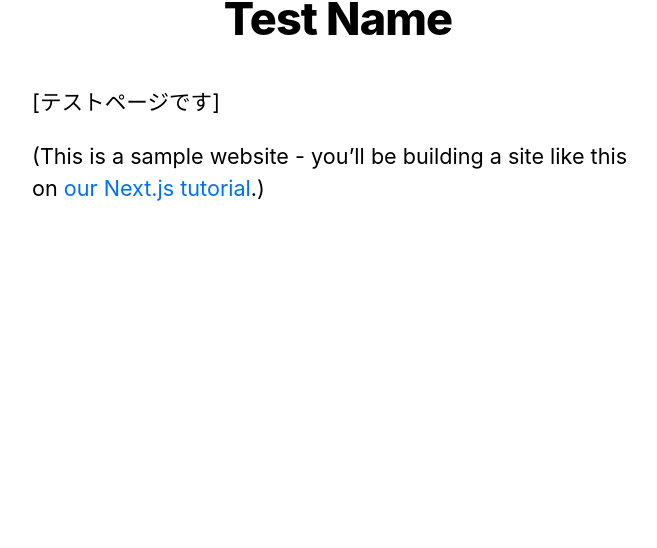
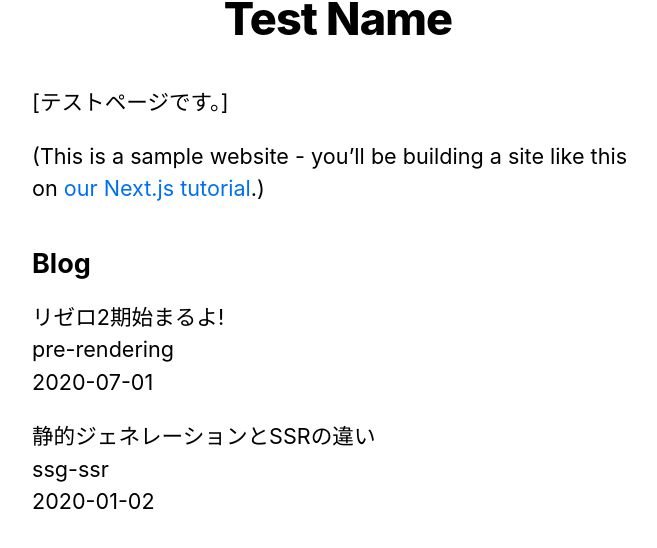
Before and after one commit to budou114/nextjs-blog, a Next.js app: page / in a window 1280 px wide. Shown: the part 224-772 px from the top of the page, without its empty margins (302-959 px from the left). Built offline with nearby package versions, Linux system fonts and the light colour scheme.

Commit message:
getStaticProps

```diff
--- /dev/null
+++ b/lib/posts.js
@@ -0,0 +1,37 @@
+import fs from 'fs';
+import path from 'path';
+import matter from 'gray-matter';
+
+const postsDirectory = path.join(process.cwd(), 'posts');
+
+export function getSortedPostsData() {
+  // Get file names under /posts
+  const fileNames = fs.readdirSync(postsDirectory);
+  const allPostsData = fileNames.map((fileName) => {
+    // Remove ".md" from file name to get id
+    const id = fileName.replace(/\.md$/, '');
+
+    // Read markdown file as string
+    const fullPath = path.join(postsDirectory, fileName);
+    const fileContents = fs.readFileSync(fullPath, 'utf8');
+
+    // Use gray-matter to parse the post metadata section
+    const matterResult = matter(fileContents);
+
+    // Combine the data with the id
+    return {
+      id,
+      ...matterResult.data,
+    };
+  });
+  // Sort posts by date
+  return allPostsData.sort(({ date: a }, { date: b }) => {
+    if (a < b) {
+      return 1;
+    } else if (a > b) {
+      return -1;
+    } else {
+      return 0;
+    }
+  });
+}
--- a/pages/index.js
+++ b/pages/index.js
@@ -1,20 +1,44 @@
 import Head from 'next/head';
 import Layout, { siteTitle } from '../components/layout';
 import utilStyles from '../styles/utils.module.css';
+import { getSortedPostsData } from '../lib/posts';
 
-export default function Home() {
+export async function getStaticProps() {
+  const allPostsData = getSortedPostsData();
+  return {
+    props: {
+      allPostsData,
+    },
+  };
+}
+
+export default function Home({ allPostsData }) {
   return (
     <Layout home>
       <Head>
         <title>{siteTitle}</title>
       </Head>
       <section className={utilStyles.headingMd}>
-        <p>[テストページです]</p>
+        <p>[テストページです。]</p>
         <p>
           (This is a sample website - you’ll be building a site like this on{' '}
           <a href="https://nextjs.org/learn">our Next.js tutorial</a>.)
         </p>
       </section>
+      <section className={`${utilStyles.headingMd} ${utilStyles.padding1px}`}>
+        <h2 className={utilStyles.headingLg}>Blog</h2>
+        <ul className={utilStyles.list}>
+          {allPostsData.map(({ id, date, title }) => (
+            <li className={utilStyles.listItem} key={id}>
+              {title}
+              <br />
+              {id}
+              <br />
+              {date}
+            </li>
+          ))}
+        </ul>
+      </section>
     </Layout>
   );
 }
--- a/posts/pre-rendering.md
+++ b/posts/pre-rendering.md
@@ -1,6 +1,6 @@
 ---
-title: 'Two Forms of Pre-rendering'
-date: '2020-01-01'
+title: 'リゼロ2期始まるよ!'
+date: '2020-07-01'
 ---
 
 Next.js has two forms of pre-rendering: **Static Generation** and **Server-side Rendering**. The difference is in **when** it generates the HTML for a page.
--- a/posts/ssg-ssr.md
+++ b/posts/ssg-ssr.md
@@ -1,5 +1,5 @@
 ---
-title: 'When to Use Static Generation v.s. Server-side Rendering'
+title: '静的ジェネレーションとSSRの違い'
 date: '2020-01-02'
 ---
 
```
